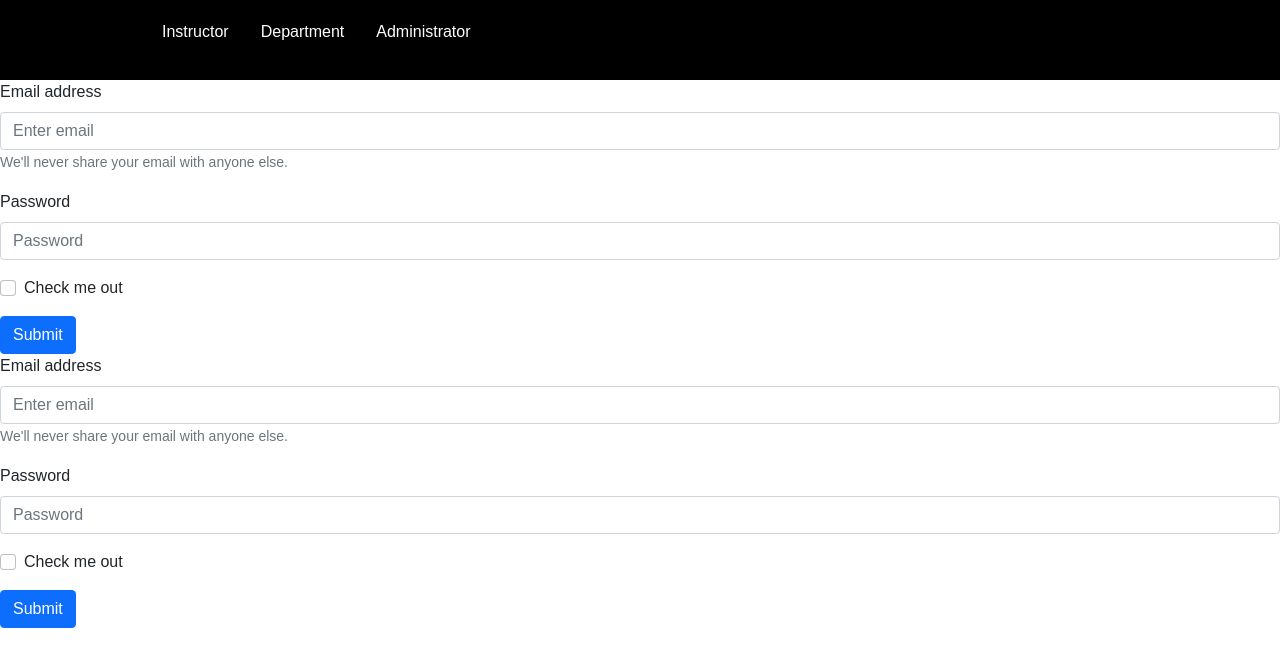
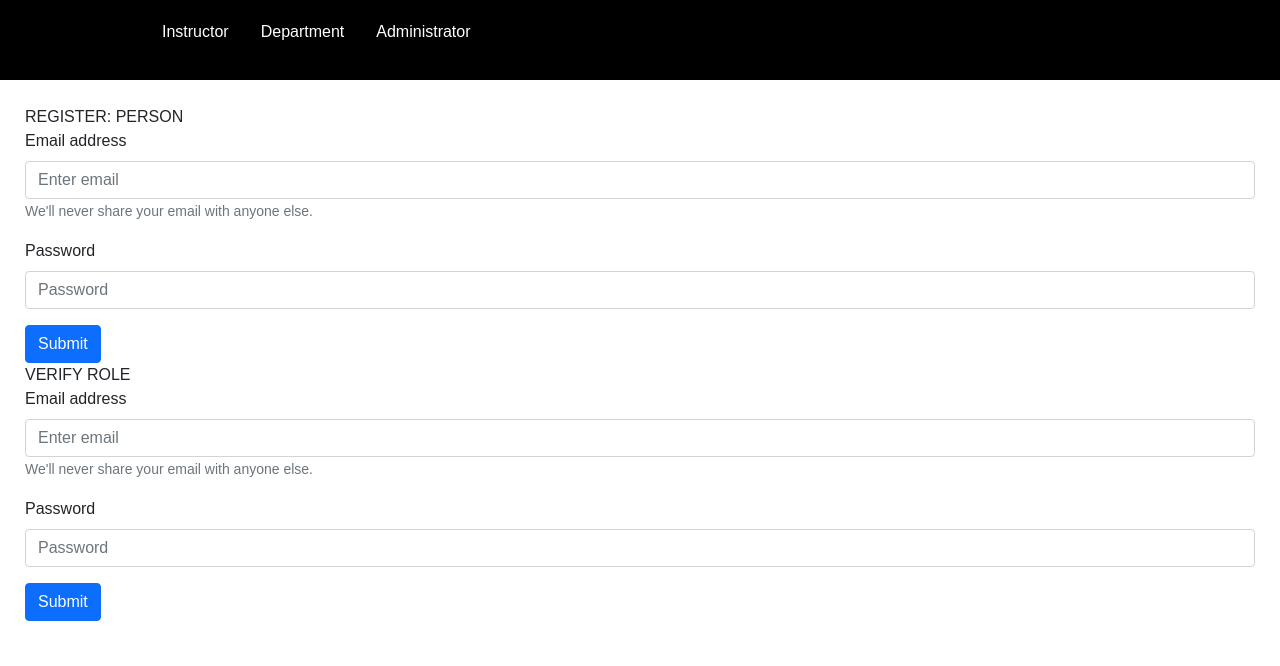
Before and after one commit to Imcool4789/graph-reporting-tool, a React (Create React App) app: page / in a window 1280 px wide. Shown: the top 666 px of the page. Built offline with nearby package versions, Linux system fonts and the light colour scheme.

Commit message:
finished role based

```diff
--- a/src/components/Login/index.js
+++ b/src/components/Login/index.js
@@ -1,12 +1,15 @@
 import React from "react";
 import Form from "react-bootstrap/Form";
-import Button from "react-bootstrap/Button"
+import Button from "react-bootstrap/Button";
 
 class LoginComponent extends React.Component {
-  register=(event)=>{
+  register = (event) => {
     event.preventDefault();
-    let data=JSON.stringify({email:event.target[0].value,password:event.target[1].value});
-    let data1=[data];
+    let data = JSON.stringify({
+      email: event.target[0].value,
+      password: event.target[1].value,
+    });
+    let data1 = [data];
     fetch(
       process.env.NODE_ENV === "production"
         ? "https://graphing-report-tool.herokuapp.com/auth/register"
@@ -16,15 +19,19 @@ class LoginComponent extends React.Component {
         headers: {
           "Content-Type": "application/json",
         },
-        body:data1,
-      }).catch((error) => {
+        body: data1,
+      }
+    ).catch((error) => {
       console.error("Error:", error);
     });
-  }
-  login=(event)=>{
+  };
+  login = (event) => {
     event.preventDefault();
-    let data=JSON.stringify({email:event.target[0].value,password:event.target[1].value});
-    let data1=[data];
+    let data = JSON.stringify({
+      email: event.target[0].value,
+      password: event.target[1].value,
+    });
+    let data1 = [data];
     fetch(
       process.env.NODE_ENV === "production"
         ? "https://graphing-report-tool.herokuapp.com/auth/compare"
@@ -34,20 +41,33 @@ class LoginComponent extends React.Component {
         headers: {
           "Content-Type": "application/json",
         },
-        body:data1,
-      })
+        body: data1,
+      }
+    )
       .then((response) => response.json())
       .then((data) => {
         console.log("Success:", data);
-        data.forEach(e=>document.getElementById("result").innerHTML+=JSON.stringify(e)+"</br>");
+        if (data["Admin"].length > 0) {
+          document.getElementById("result").innerHTML += "ROLE: Admin </br>";
+        }
+        if (data["Instructor"].length > 0) {
+          document.getElementById("result").innerHTML +=
+            "ROLE: " + data["Instructor"][0].row+"</br>";
+        }
+        if (data["Department Head"].length > 0) {
+          document.getElementById("result").innerHTML +=
+            "ROLE: " + data["Department Head"][0].dep_name+"</br>";
+        }
       })
       .catch((error) => {
         console.error("Error:", error);
       });
-  }
+  };
   render() {
     return (
-          <><Form onSubmit={this.register}>
+      <>
+        <div>REGISTER: PERSON</div>
+        <Form onSubmit={this.register}>
           <Form.Group className="mb-3" controlId="formBasicEmail">
             <Form.Label>Email address</Form.Label>
             <Form.Control type="email" placeholder="Enter email" />
@@ -59,13 +79,11 @@ class LoginComponent extends React.Component {
             <Form.Label>Password</Form.Label>
             <Form.Control type="password" placeholder="Password" />
           </Form.Group>
-          <Form.Group className="mb-3" controlId="formBasicCheckbox">
-            <Form.Check type="checkbox" label="Check me out" />
-          </Form.Group>
           <Button variant="primary" type="submit">
             Submit
           </Button>
         </Form>
+        <div>VERIFY ROLE</div>
         <Form onSubmit={this.login}>
           <Form.Group className="mb-3" controlId="formBasicEmail">
             <Form.Label>Email address</Form.Label>
@@ -78,13 +96,12 @@ class LoginComponent extends React.Component {
             <Form.Label>Password</Form.Label>
             <Form.Control type="password" placeholder="Password" />
           </Form.Group>
-            <Form.Group className="mb-3" controlId="formBasicCheckbox">
-              <Form.Check type="checkbox" label="Check me out" />
-            </Form.Group>
           <Button variant="primary" type="submit">
             Submit
           </Button>
-          </Form></>
+        </Form>
+        <div id="result"></div>
+      </>
     );
   }
 }
--- a/src/pages/Home/index.js
+++ b/src/pages/Home/index.js
@@ -1,16 +1,16 @@
-import React from 'react'
-import NavBar from '../../components/NavBar'
-import LoginComponent from '../../components/Login'
-
-
+import React from "react";
+import NavBar from "../../components/NavBar";
+import LoginComponent from "../../components/Login";
 
 const Home = () => {
-    return (
-        <>
-        <NavBar></NavBar>
+  return (
+    <>
+      <NavBar></NavBar>
+      <div style={{ padding: 25 + "px" }}>
         <LoginComponent></LoginComponent>
-        </>
-    )
-}
+      </div>
+    </>
+  );
+};
 
-export default Home
+export default Home;
```
Also changed, not shown: auth.js (+19 -14 lines). Lines whose indentation alone changed are shown as unchanged.
